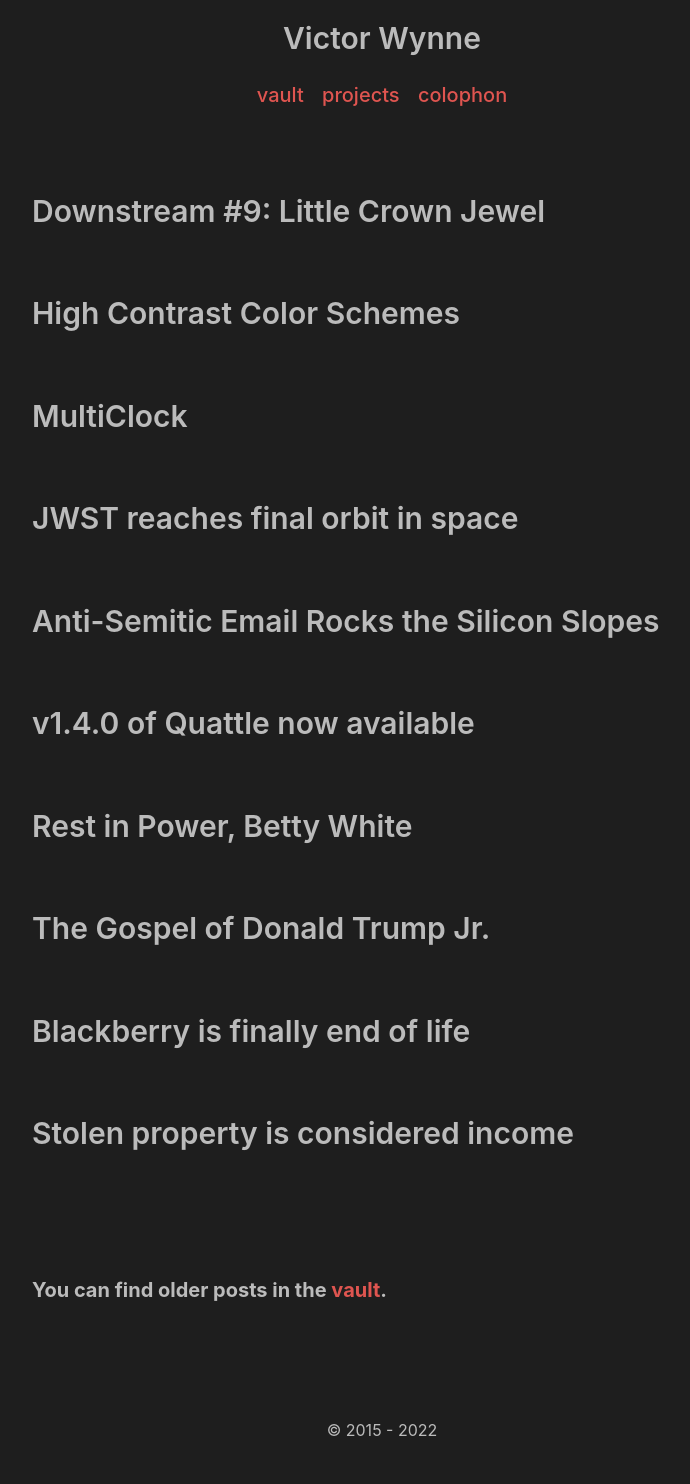
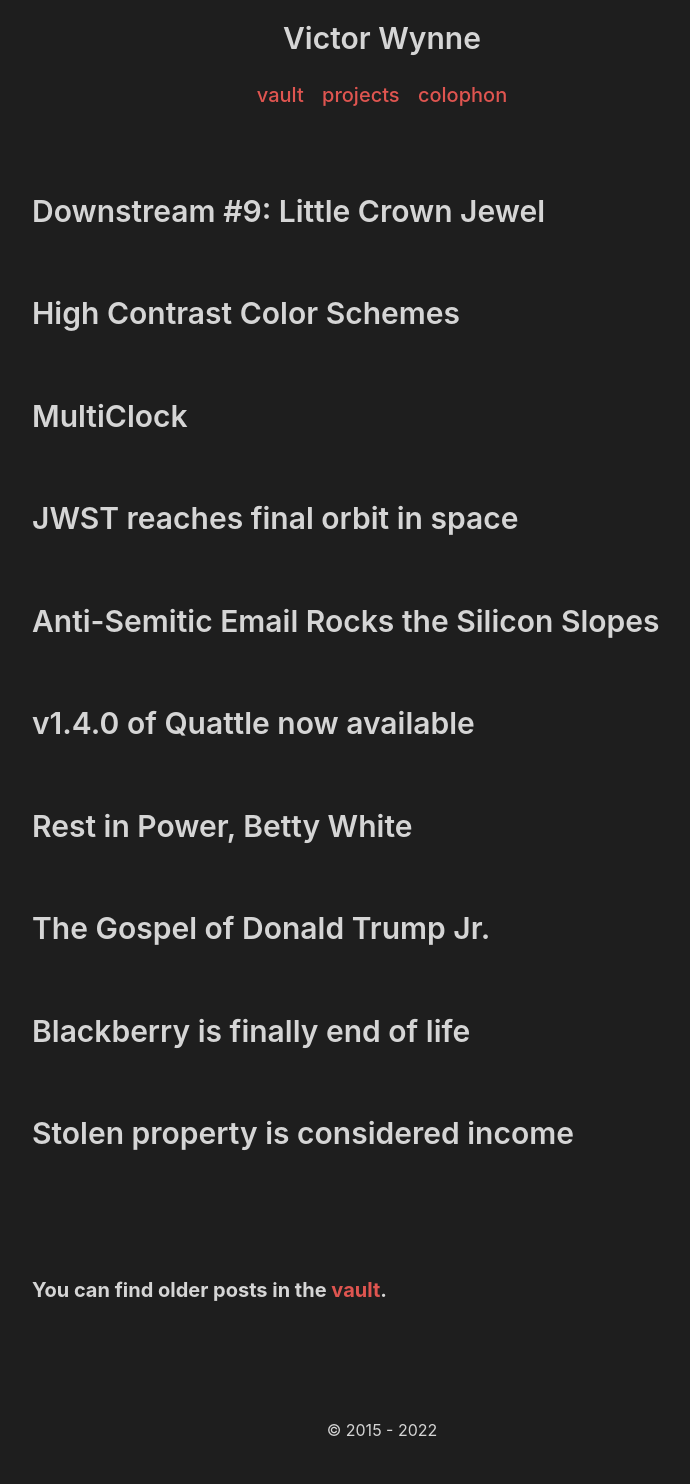
Before and after one commit to wertercatt/tooters, a Jekyll site: the page built from index.html, in a window 1280 px wide. Shown: the whole page, without its empty margins (258-948 px from the left). Built offline with Jekyll 4.4.1, drawn with Linux system fonts in a browser that asks for light colours.

Commit message:
Update _variables.scss

```diff
--- a/_sass/_variables.scss
+++ b/_sass/_variables.scss
@@ -5,9 +5,9 @@ $light-scheme-color: #919191;
 $light-scheme-accent: #df5550;
 
 $bg: #1e1e1e;
-$text: #bbbbbb;
+$text: #d5d5d5;
 $light-scheme-bg: #1e1e1e;
-$light-scheme-text: #bbbbbb;
+$light-scheme-text: #d5d5d5;
 
 $code-inline: #ffffff;
 $code-inline-bg: rgba(33, 34, 40, 1);
```
